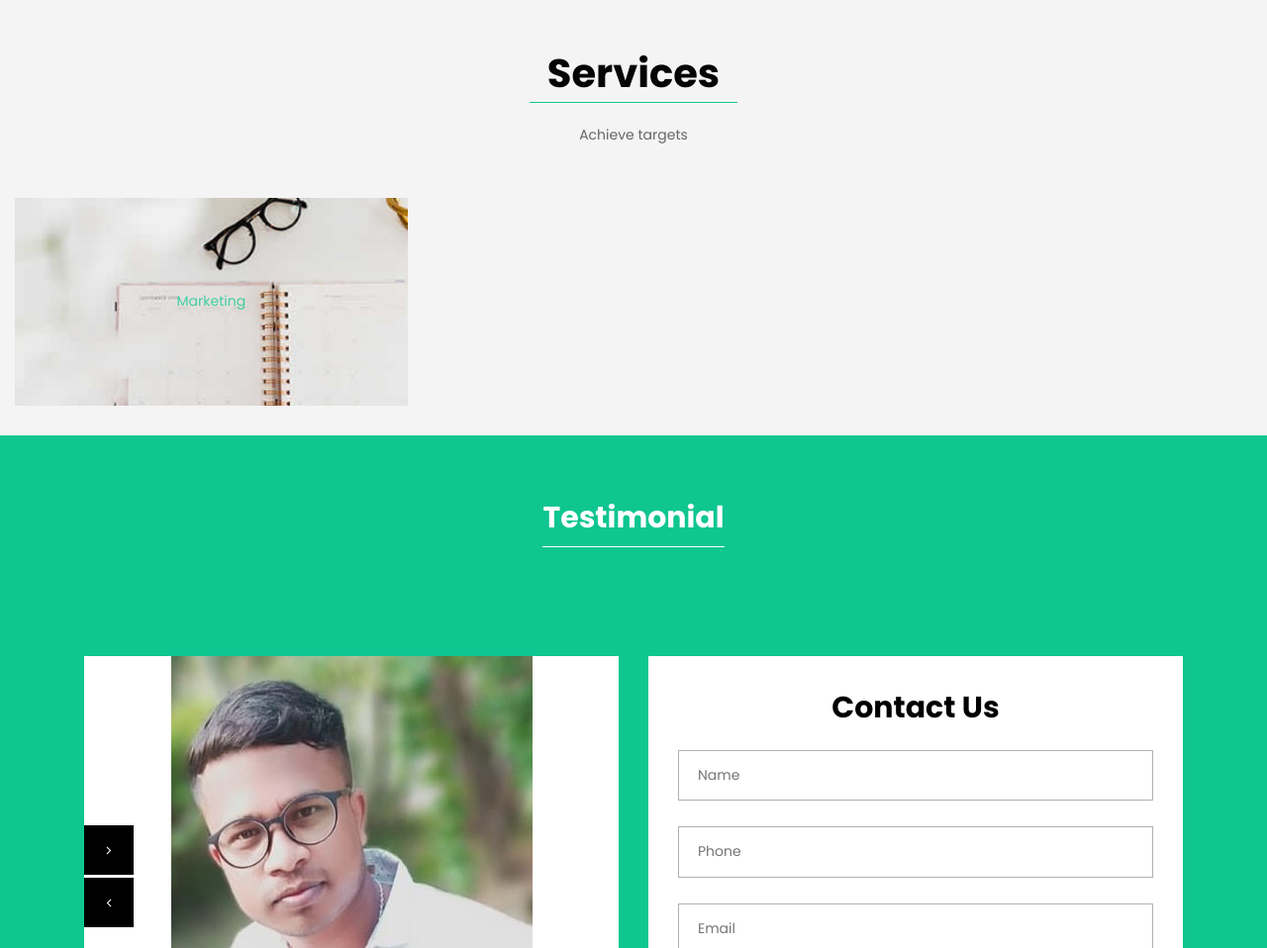
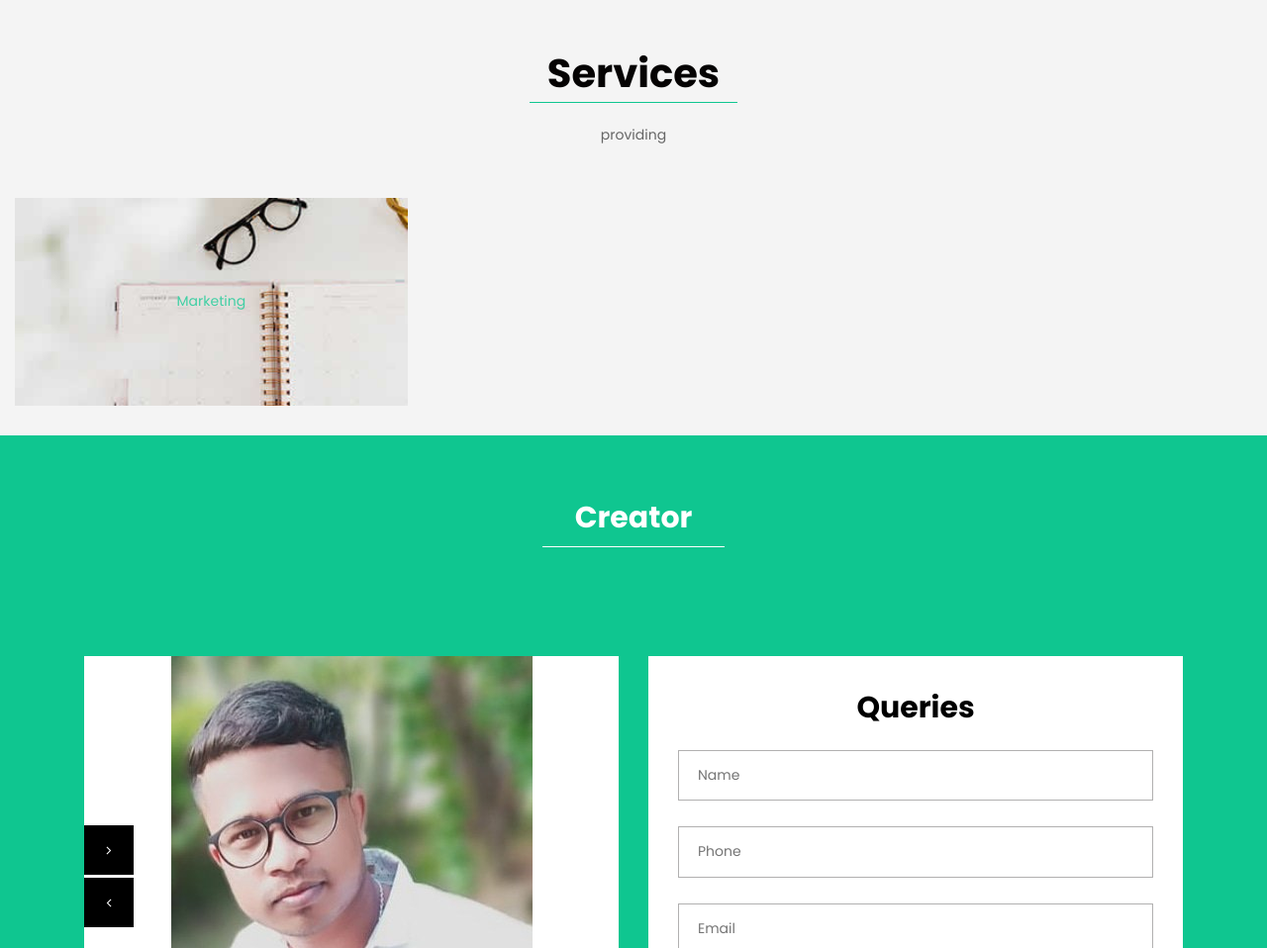
Before and after one commit to letskhabar/quickguide.tech, a plain HTML site: page index.html in a window 1280 px wide. Shown: the part 1880-2838 px from the top of the page at 99% size. Drawn offline with nearby package versions, Linux system fonts and the light colour scheme.

Commit message:
Update index.html

```diff
--- a/index.html
+++ b/index.html
@@ -154,7 +154,7 @@
                <div class="col-md-12">
                   <div class="titlepage">
                      <h2>Services </h2>
-                     <span>Achieve targets</span>
+                     <span>providing</span>
                   </div>
                </div>
             </div>
@@ -181,12 +181,12 @@
       <!-- Download -->
           <!-- end Download -->
       <!-- Testimonial -->
-      <div id="testimonial" class="testimonial">
+      <div id="Testimonial" class="testimonial">
          <div class="container">
             <div class="row">
                <div class="col-md-12">
                   <div class="titlepage">
-                     <h3>Testimonial</h3>
+                     <h3>Creator</h3>
                   </div>
                </div>
             </div>
@@ -230,7 +230,7 @@
                </div>
                <div class="col-xl-6 col-lg-6 col-md-6 col-sm-12">
                   <div class="contact">
-                     <h3>Contact Us</h3>
+                     <h3>Queries</h3>
                      <form>
                         <div class="row">
                            <div class="col-sm-12">
```
